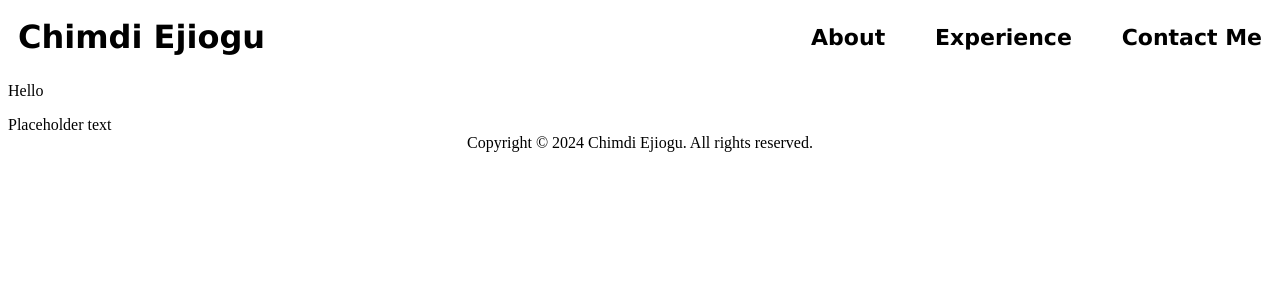
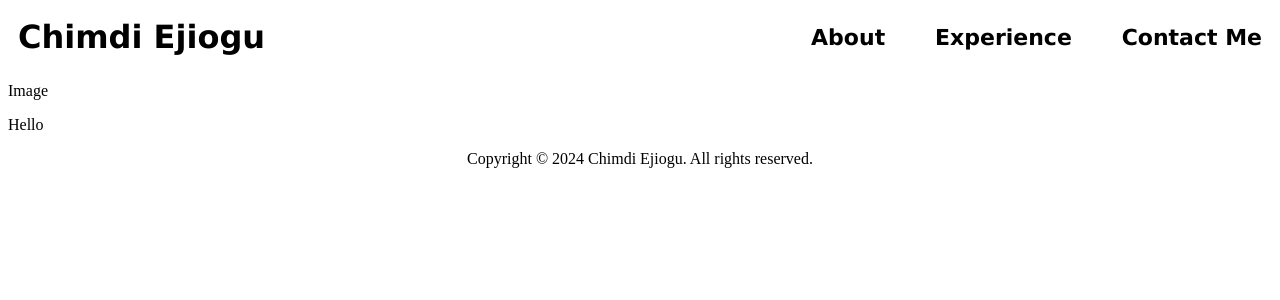
Before and after one commit to cejiogu/personal-website, a React (Create React App) app: page / in a window 1280 px wide. Shown: the top 300 px of the page. Built offline with nearby package versions, Linux system fonts and the light colour scheme.

Commit message:
Add Profile Picture component to app

```diff
--- a/src/App.tsx
+++ b/src/App.tsx
@@ -1,6 +1,7 @@
 import React from 'react';
 import NavigationBar from './components/NavBar/NavBar';
 import Title from './components/Title/Title';
+import ProfilePicture from './components/Images/ProfilePicture';
 import './App.css';
 
 function App() {
@@ -11,8 +12,8 @@ function App() {
         <NavigationBar/>
       </div>
       <div className="Body">
+        <ProfilePicture />
         <p>Hello</p>
-        Placeholder text
       </div>
       <div className="Footer">
       Copyright © 2024 Chimdi Ejiogu. All rights reserved.
```
